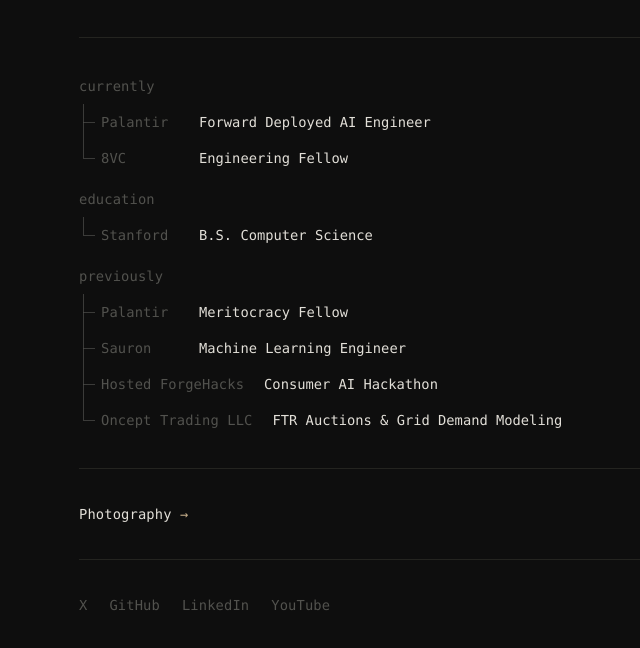
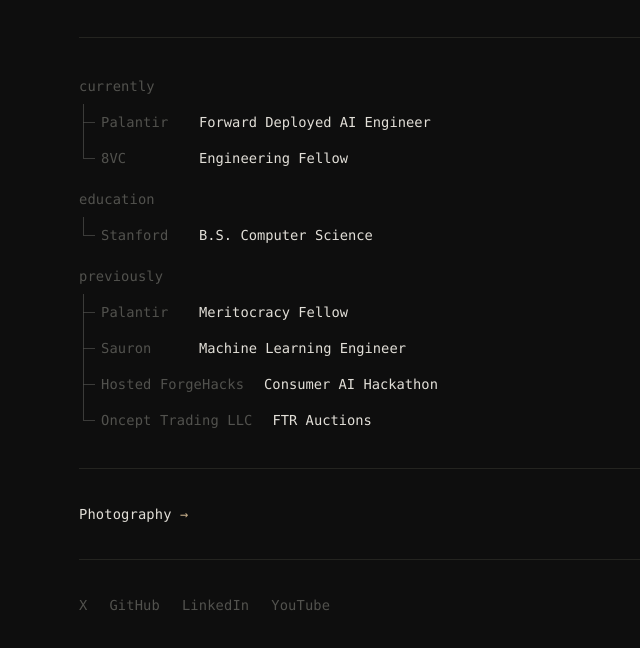
Before and after one commit to Jdka1/webcard, a website: page index.html in a window 1280 px wide. Shown: the part 148-796 px from the top of the page, without its empty margins (271-911 px from the left). Drawn offline with Linux system fonts and the light colour scheme; a web font is replaced by a local one.

Commit message:
Shorten Oncept role

```diff
--- a/index.html
+++ b/index.html
@@ -63,7 +63,7 @@
         </a>
         <div class="row tree-row tree-last tree-wide">
           <span class="org">Oncept Trading LLC</span>
-          <span class="role">FTR Auctions & Grid Demand Modeling</span>
+          <span class="role">FTR Auctions</span>
         </div>
       </section>
 
```
